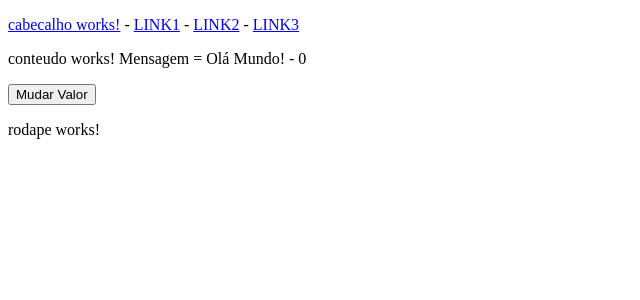
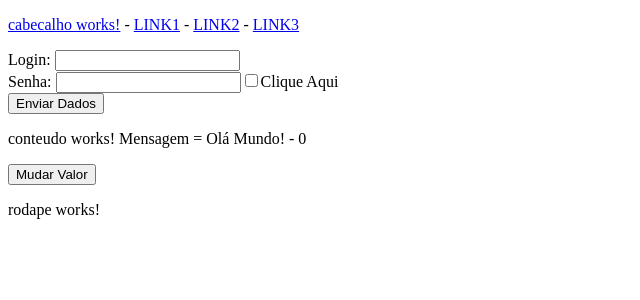
Before and after one commit to ygornascimento/isiflix-angular, an Angular app in the folder projeto1/: page / in a window 1280 px wide. Shown: the top 300 px of the page, without its empty margins (0-640 px from the left). Built offline with nearby package versions, Linux system fonts and the light colour scheme.

Commit message:
Episódio 06 - Trabalhando com Formulários

```diff
--- a/projeto1/src/app/app.module.ts
+++ b/projeto1/src/app/app.module.ts
@@ -9,6 +9,7 @@ import { RodapeComponent } from './componentes/rodape/rodape.component';
 import { Componente1Component } from './componentes/componente1/componente1.component';
 import { Componente2Component } from './componentes/componente2/componente2.component';
 import { Componente3Component } from './componentes/componente3/componente3.component';
+import { FormsModule } from '@angular/forms';
 
 @NgModule({
   declarations: [
@@ -22,7 +23,8 @@ import { Componente3Component } from './componentes/componente3/componente3.comp
   ],
   imports: [
     BrowserModule,
-    AppRoutingModule
+    AppRoutingModule,
+    FormsModule
   ],
   providers: [
     provideClientHydration()
--- a/projeto1/src/app/componentes/conteudo/conteudo.component.html
+++ b/projeto1/src/app/componentes/conteudo/conteudo.component.html
@@ -1,3 +1,10 @@
+Login:
+<input type="text" id="meuTxt" [(ngModel)]="textoForm">
+<br/>
+Senha:
+<input type="password" id="minhaSenha" [(ngModel)]="senha">
+<input type="checkbox" [(ngModel)]="clicado">Clique Aqui<br/>
+<button (click)="enviarDados()">Enviar Dados</button>
+
 <p>conteudo works! Mensagem = {{ mensagem }} - {{ valor}}</p>
-
 <button (click)="mudarValor()">Mudar Valor</button>
--- a/projeto1/src/app/componentes/conteudo/conteudo.component.ts
+++ b/projeto1/src/app/componentes/conteudo/conteudo.component.ts
@@ -9,10 +9,16 @@ export class ConteudoComponent implements OnInit {
 
   public mensagem: string;
   public valor: number;
+  public textoForm: string;
+  public senha: string = "";
+  public clicado: boolean;
 
   public constructor() {
     this.mensagem = "Olá Mundo!";
     this.valor = 0;
+    this.textoForm = "";
+    this.clicado = false;
+
   }
 
   ngOnInit(): void {
@@ -23,4 +29,8 @@ export class ConteudoComponent implements OnInit {
     this.valor++;
     // console.log(this.valor);
   }
+
+  public enviarDados() {
+    console.log("Texto do formulário = "+ this.textoForm + "/" + this.senha + "/" + this.clicado);
+  }
 }
```
